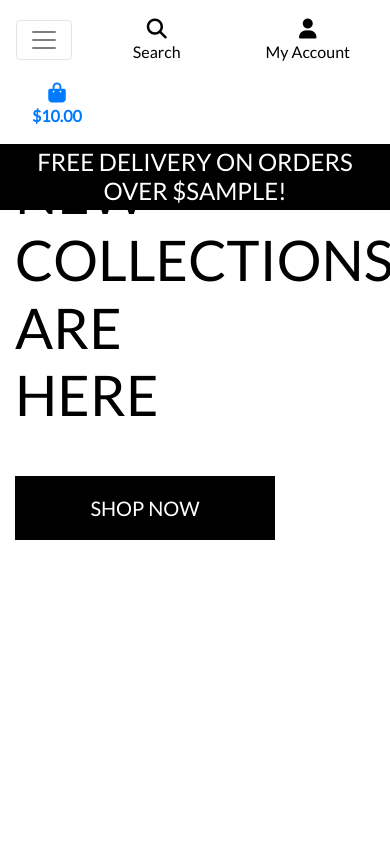
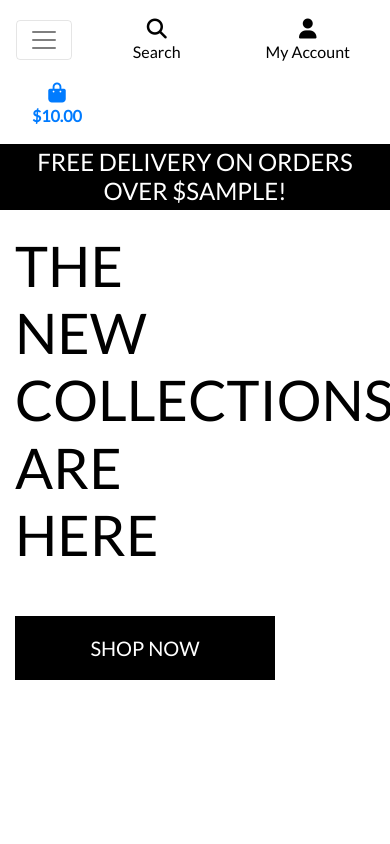
Before and after one commit to KeithBautista/boutique_ado_v1, a Django app: template home/templates/home/index.html in a window 390 px wide. Run offline with Django 3.2, Linux system fonts and the light colour scheme; the template is opened without the code that fills it: most values are stand-ins (such as "Sample title", 1, 10 or a date in 2020); some libraries are stand-ins or nearby versions.

Commit message:
added in media query for smaller screens in css

```diff
--- a/static/css/base.css
+++ b/static/css/base.css
@@ -93,3 +93,14 @@ body {
         padding-top: 164px;
     }
 }
+
+/* pad the top a bit when navbar is collapsed on mobile */
+@media (max-width: 991px) {
+    .header-container {
+        padding-top: 116px;
+    }
+
+    body {
+        height: calc(100vh - 116px);
+    }
+}
```
